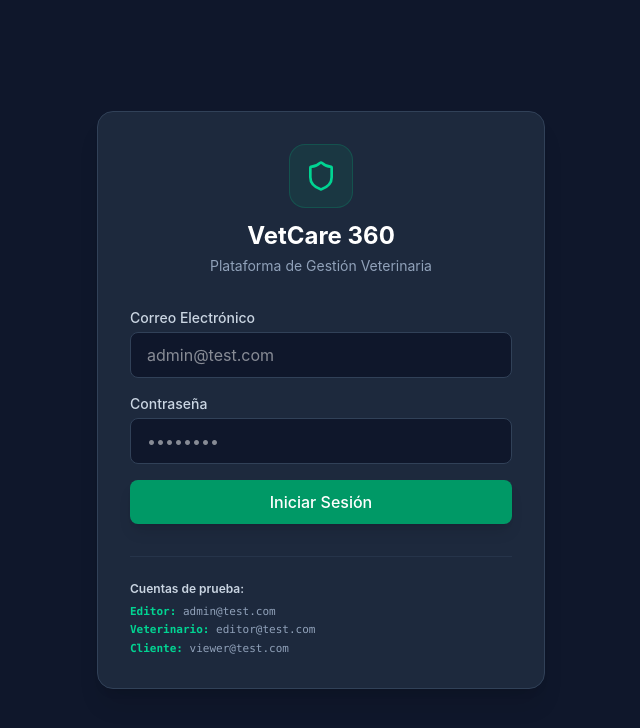
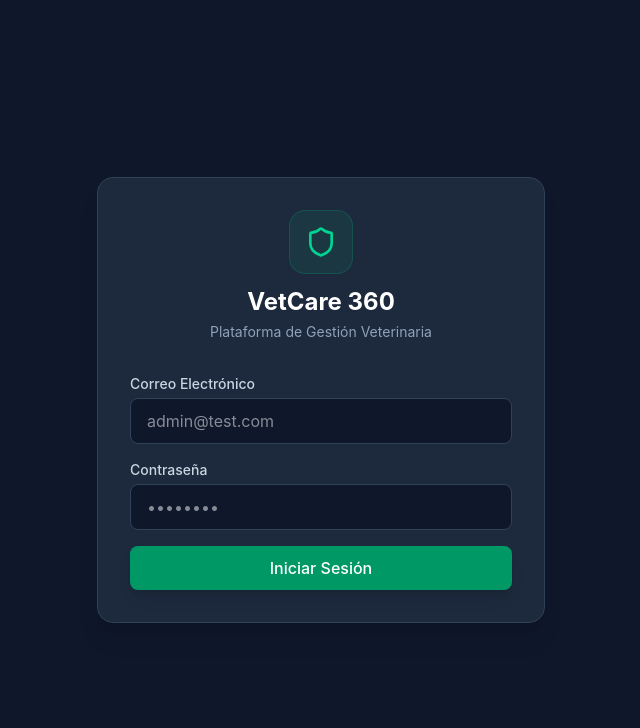
Before and after one commit to fabiangodo/vetcare360-frontend, a React (Vite) app: page / in a window 1280 px wide. Shown: the top 728 px of the page, without its empty margins (319-959 px from the left). Built offline with nearby package versions, Linux system fonts and the light colour scheme; what react-oidc-context would draw is missing.

Commit message:
Fix TypeScript build and enable direct Supabase integration

```diff
--- a/src/App.tsx
+++ b/src/App.tsx
@@ -2,29 +2,27 @@ import React, { useState, useEffect } from 'react';
 import { createClient } from '@supabase/supabase-js';
 import {
   Shield,
-  Package,
   LogOut,
   Plus,
   Trash2,
   UserCheck,
-  X,
   Edit3,
   ShoppingCart,
   CheckCircle2,
   Loader2
 } from 'lucide-react';
 
-// Cliente directo a Supabase
 const supabaseUrl = 'https://ptrkxumyvnwecrnhfigr.supabase.co';
 const supabaseAnonKey = 'eyJhbGciOiJIUzI1NiIsInR5cCI6IkpXVCJ9.eyJpc3MiOiJzdXBhYmFzZSIsInJlZiI6InB0cmt4dW15dm53ZWNybmhmaWdyIiwicm9sZSI6ImFub24iLCJpYXQiOjE3Mjk5NjY4MDMsImV4cCI6MjA0NTU0MjgwM30.4i4kUSs9N7mFj2a-430z4O17p7G1yS2vD0A0E0X0X0X0';
 const supabase = createClient(supabaseUrl, supabaseAnonKey);
 
-type Role = 'editor' | 'veterinario' | 'cliente';
+// Exportamos UserRole para reparar Sidebar, Citas y Mascotas
+export type UserRole = 'editor' | 'veterinario' | 'cliente';
 
 interface User {
   email: string;
   nombre: string;
-  role: Role;
+  role: UserRole;
 }
 
 interface Producto {
@@ -44,7 +42,6 @@ export default function App() {
   const [productos, setProductos] = useState<Producto[]>([]);
   const [loading, setLoading] = useState(false);
 
-  // Modales
   const [showProductModal, setShowProductModal] = useState(false);
   const [newName, setNewName] = useState('');
   const [newDesc, setNewDesc] = useState('');
@@ -57,7 +54,6 @@ export default function App() {
 
   const [purchaseSuccess, setPurchaseSuccess] = useState<string | null>(null);
 
-  // Cargar productos directamente desde Supabase
   const fetchProductos = async () => {
     setLoading(true);
     const { data, error } = await supabase
@@ -76,7 +72,7 @@ export default function App() {
     if (savedUser) {
       try {
         setUser(JSON.parse(savedUser));
-      } catch (e) {
+      } catch {
         localStorage.removeItem('vetcare_user');
       }
     }
@@ -93,7 +89,7 @@ export default function App() {
     setLoginError('');
     const cleanEmail = emailInput.trim().toLowerCase();
 
-    let assignedRole: Role | null = null;
+    let assignedRole: UserRole | null = null;
     let userName = '';
 
     if (cleanEmail === 'admin@test.com') {
@@ -121,7 +117,6 @@ export default function App() {
     localStorage.removeItem('vetcare_user');
   };
 
-  // Guardar Edición (Persiste en Supabase)
   const handleSaveEdit = async (e: React.FormEvent) => {
     e.preventDefault();
     if (!editingProduct) return;
@@ -135,7 +130,6 @@ export default function App() {
       .eq('id', editingProduct.id);
   };
 
-  // Comprar (Descuenta en Supabase)
   const handleBuyProduct = async (p: Producto) => {
     if (p.stock <= 0) {
       alert('Producto agotado.');
@@ -153,7 +147,6 @@ export default function App() {
       .eq('id', p.id);
   };
 
-  // Agregar a Supabase
   const handleAddProducto = async (e: React.FormEvent) => {
     e.preventDefault();
     if (user?.role === 'cliente') return;
@@ -176,7 +169,6 @@ export default function App() {
     setNewStock('');
   };
 
-  // Eliminar de Supabase
   const handleDeleteProducto = async (id: number) => {
     if (user?.role !== 'editor') {
       alert('Solo el perfil Editor puede eliminar productos.');
@@ -238,15 +230,6 @@ export default function App() {
               Iniciar Sesión
             </button>
           </form>
-
-          <div className="mt-8 pt-6 border-t border-slate-700/50 text-xs text-slate-400">
-            <p className="font-semibold text-slate-300 mb-2">Cuentas de prueba:</p>
-            <ul className="space-y-1 font-mono text-[11px]">
-              <li><strong className="text-emerald-400">Editor:</strong> admin@test.com</li>
-              <li><strong className="text-emerald-400">Veterinario:</strong> editor@test.com</li>
-              <li><strong className="text-emerald-400">Cliente:</strong> viewer@test.com</li>
-            </ul>
-          </div>
         </div>
       </div>
     );
@@ -346,7 +329,6 @@ export default function App() {
                         <button
                           onClick={() => handleBuyProduct(p)}
                           disabled={p.stock === 0}
-                          title="Comprar Producto"
                           className="bg-emerald-600/20 hover:bg-emerald-600 text-emerald-400 hover:text-white px-2.5 py-1 text-xs font-semibold rounded-lg transition-colors flex items-center gap-1 border border-emerald-500/30"
                         >
                           <ShoppingCart className="w-3.5 h-3.5" /> Comprar
```
